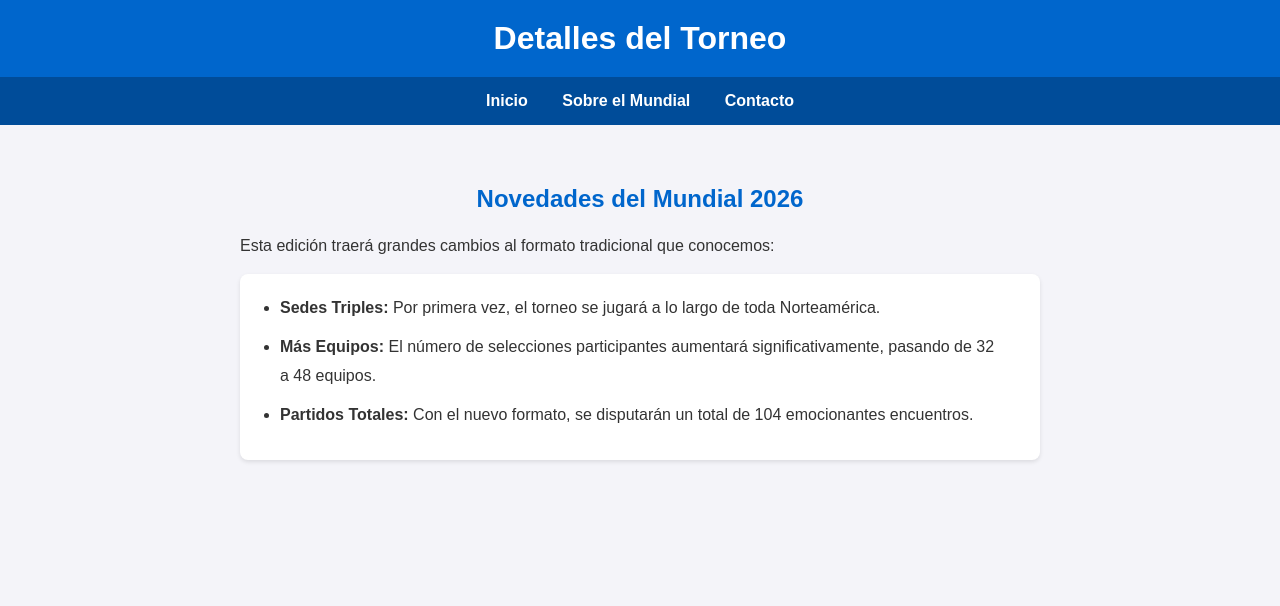
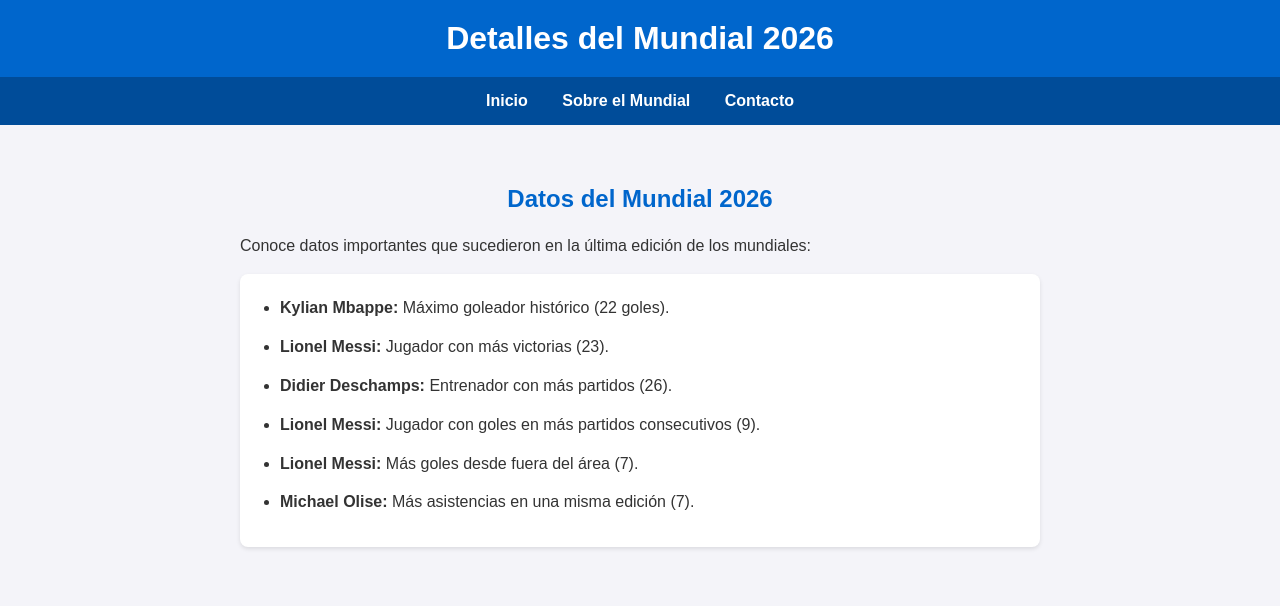
Before and after one commit to Fabrix-11/lab-git-sem02, a plain HTML site: page about.html in a window 1280 px wide. Drawn offline with Linux system fonts and the light colour scheme.

Commit message:
feature: mejora en about.html

```diff
--- a/about.html
+++ b/about.html
@@ -8,7 +8,7 @@
 <body style="font-family: Arial, sans-serif; margin: 0; padding: 0; background-color: #f4f4f9; color: #333;">
 
     <header style="background-color: #0066cc; color: white; padding: 20px; text-align: center;">
-        <h1 style="margin: 0;">Detalles del Torneo</h1>
+        <h1 style="margin: 0;">Detalles del Mundial 2026</h1>
     </header>
 
     <nav style="background-color: #004c99; padding: 15px; text-align: center;">
@@ -18,13 +18,16 @@
     </nav>
 
     <main style="padding: 40px 20px; max-width: 800px; margin: 0 auto;">
-        <h2 style="color: #0066cc; text-align: center;">Novedades del Mundial 2026</h2>
-        <p style="line-height: 1.6;">Esta edición traerá grandes cambios al formato tradicional que conocemos:</p>
+        <h2 style="color: #0066cc; text-align: center;">Datos del Mundial 2026</h2>
+        <p style="line-height: 1.6;">Conoce datos importantes que sucedieron en la última edición de los mundiales:</p>
 
         <ul style="line-height: 1.8; font-size: 16px; background-color: white; padding: 20px 40px; border-radius: 8px; box-shadow: 0 2px 4px rgba(0,0,0,0.1);">
-            <li style="margin-bottom: 10px;"><strong>Sedes Triples:</strong> Por primera vez, el torneo se jugará a lo largo de toda Norteamérica.</li>
-            <li style="margin-bottom: 10px;"><strong>Más Equipos:</strong> El número de selecciones participantes aumentará significativamente, pasando de 32 a 48 equipos.</li>
-            <li style="margin-bottom: 10px;"><strong>Partidos Totales:</strong> Con el nuevo formato, se disputarán un total de 104 emocionantes encuentros.</li>
+            <li style="margin-bottom: 10px;"><strong>Kylian Mbappe:</strong> Máximo goleador histórico (22 goles).</li>
+            <li style="margin-bottom: 10px;"><strong>Lionel Messi:</strong> Jugador con más victorias (23).</li>
+            <li style="margin-bottom: 10px;"><strong>Didier Deschamps:</strong> Entrenador con más partidos (26).</li>
+            <li style="margin-bottom: 10px;"><strong>Lionel Messi:</strong> Jugador con goles en más partidos consecutivos (9).</li>
+            <li style="margin-bottom: 10px;"><strong>Lionel Messi:</strong> Más goles desde fuera del área (7).</li>
+            <li style="margin-bottom: 10px;"><strong>Michael Olise:</strong> Más asistencias en una misma edición (7).</li>
         </ul>
     </main>
 
```
